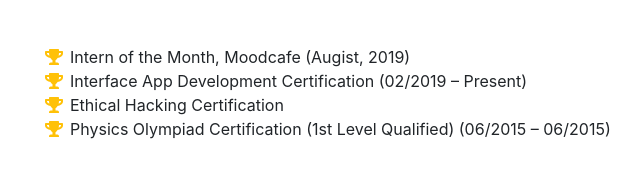
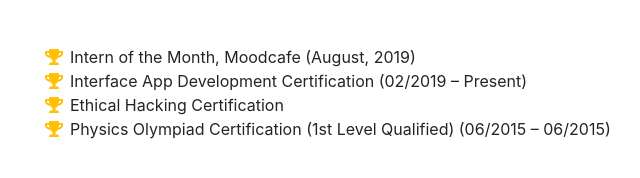
Before and after one commit to rigvedsah000/rigvedsah000.github.io, a website with bundled scripts: page index.html in a window 1280 px wide. Shown: the part 5156-5334 px from the top of the page, 290-930 px from the left. Built offline with nearby package versions, Linux system fonts and the light colour scheme; a web font is replaced by a local one.

Commit message:
gpa update

```diff
--- a/index.html
+++ b/index.html
@@ -234,7 +234,7 @@
         <ul class="fa-ul mb-0">
           <li>
             <i class="fa-li fa fa-trophy text-warning"></i>
-            Intern of the Month, Moodcafe (Augist, 2019)</li>
+            Intern of the Month, Moodcafe (August, 2019)</li>
           <li>
           <li>
             <i class="fa-li fa fa-trophy text-warning"></i>
```
